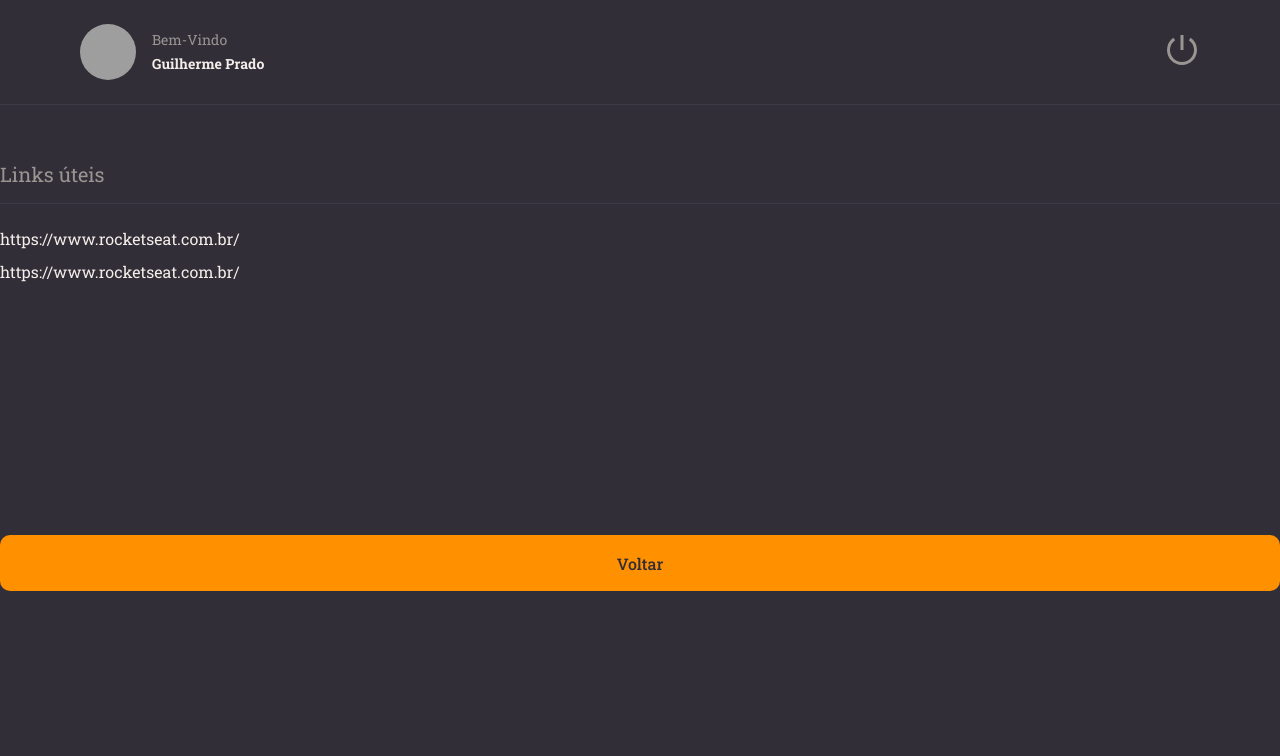
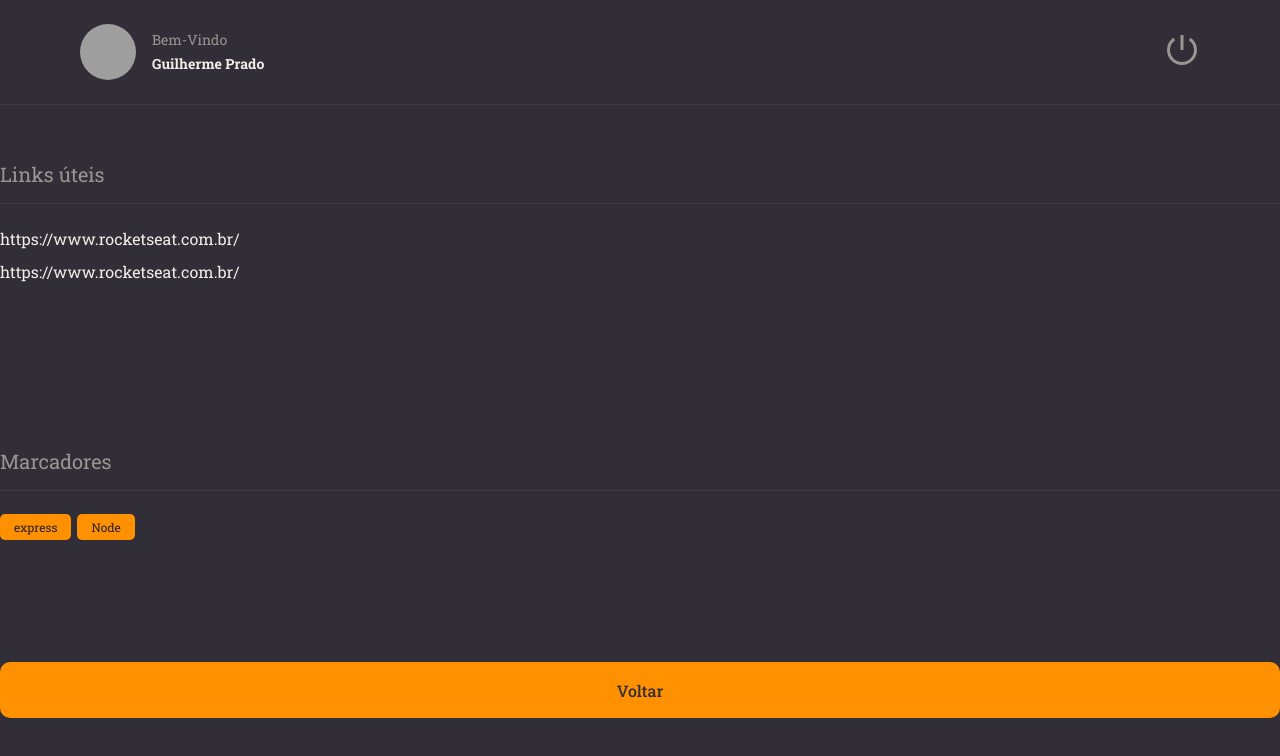
Before and after one commit to guipradocardoso/Rocket-Notes, a React (Vite) app: page / in a window 1280 px wide. Shown: the top 756 px of the page. Built offline with nearby package versions, Linux system fonts and the light colour scheme; grey boxes are pictures that could not be loaded.

Commit message:
add component Tag

```diff
--- /dev/null
+++ b/src/components/Tag/index.jsx
@@ -0,0 +1,9 @@
+import { Container } from './styles';
+
+export function Tag({ title }) {
+   return(
+      <Container>
+         {title}
+      </Container>
+   )
+}
--- /dev/null
+++ b/src/components/Tag/styles.js
@@ -0,0 +1,11 @@
+import styled from "styled-components";
+
+export const Container = styled.span`
+   font-size: 12px;
+   padding: 5px 14px;
+   border-radius: 5px;
+   margin-right: 6px;
+   color: ${({ theme }) => theme.COLORS.BACKGROUND_900};
+   background-color: ${({ theme }) => theme.COLORS.ORANGE};
+
+`
--- a/src/pages/Details/index.jsx
+++ b/src/pages/Details/index.jsx
@@ -3,6 +3,7 @@
 import { Header } from "../../components/Header"
 import { Buttton } from "../../components/Button"
 import { Section } from "../../components/Section"
+import { Tag } from "../../components/Tag"
 
 
 
@@ -19,6 +20,13 @@
 
       </Section>
 
+      <Section title="Marcadores">
+        <Tag title="express" />
+        <Tag title="Node" />
+      </Section>
+
+
+
       <Buttton title="Voltar" />
     </Container>
   )
```
